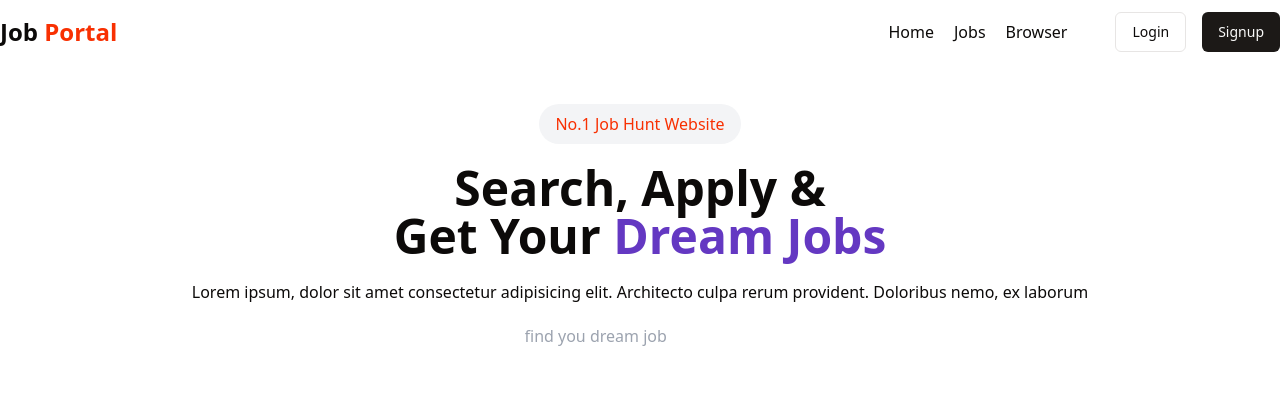
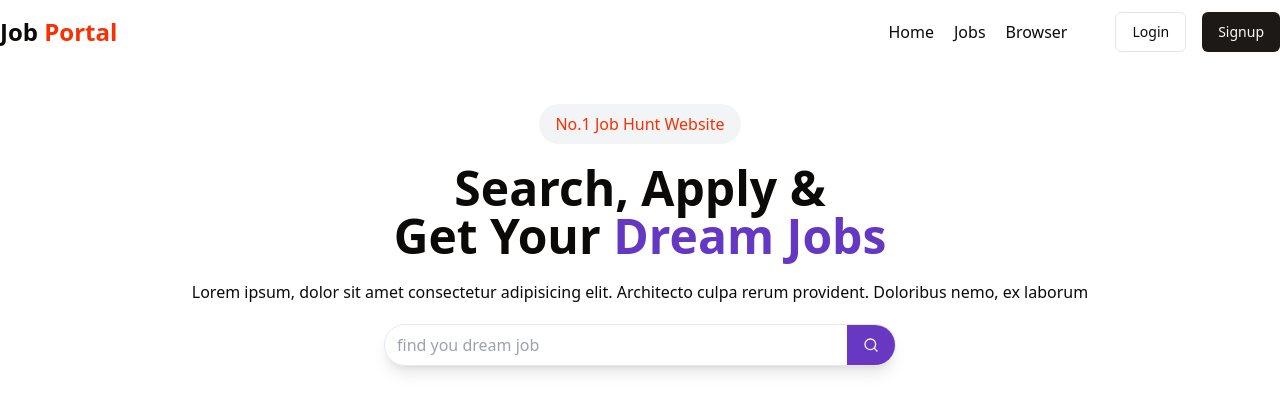
Before and after one commit to patilrohit1964/my_job_portal, a React (Vite) app in the folder client/: page / in a window 1280 px wide. Shown: the top 412 px of the page. Built offline with nearby package versions, Linux system fonts and the light colour scheme.

Commit message:
working on category carousel

```diff
--- /dev/null
+++ b/client/src/components/CategoryCarousel.jsx
@@ -0,0 +1,11 @@
+import React from 'react'
+
+const CategoryCarousel = () => {
+  return (
+    <div>
+
+    </div>
+  )
+}
+
+export default CategoryCarousel
--- a/client/src/components/HeroSection.jsx
+++ b/client/src/components/HeroSection.jsx
@@ -1,4 +1,6 @@
 import React from 'react'
+import { Button } from './ui/button'
+import { Search } from 'lucide-react'
 
 const HeroSection = () => {
     return (
@@ -7,9 +9,13 @@
                 <span className='mx-auto px-4 py-2 rounded-full bg-gray-100 text-[#F83002] font-medium'>No.1 Job Hunt Website</span>
                 <h1 className='text-5xl font-bold'>Search, Apply & <br /> Get Your <span className='text-[#6438c2]'>Dream Jobs</span></h1>
                 <p>Lorem ipsum, dolor sit amet consectetur adipisicing elit. Architecto culpa rerum provident. Doloribus nemo, ex laborum</p>
-                <div>
-                    <input type="text" placeholder='find you dream job' />
+                <div className='flex w-[40%] shadow-lg border border-gray-200 pl-3 rounded-full items-center gap-4 mx-auto'>
+                    <input type="text" placeholder='find you dream job' className='outline-none border-none w-full' />
+                    <Button className="rounded-r-full bg-[#6838c2]">
+                        <Search className='h-5 w-5 ' />
+                    </Button>
                 </div>
+
             </div>
         </div>
     )
--- a/client/src/components/Home.jsx
+++ b/client/src/components/Home.jsx
@@ -1,14 +1,15 @@
 import React from 'react'
 import Navbar from './shared/Navbar'
 import HeroSection from './HeroSection'
+import CategoryCarousel from './CategoryCarousel'
 
 const Home = () => {
     return (
         <div>
             <Navbar />
             <HeroSection />
-            {/* <CategoryCarousel />
-            <LatestJobs />
+            <CategoryCarousel />
+            {/* <LatestJobs />
             <Footer /> */}
         </div>
     )
```
